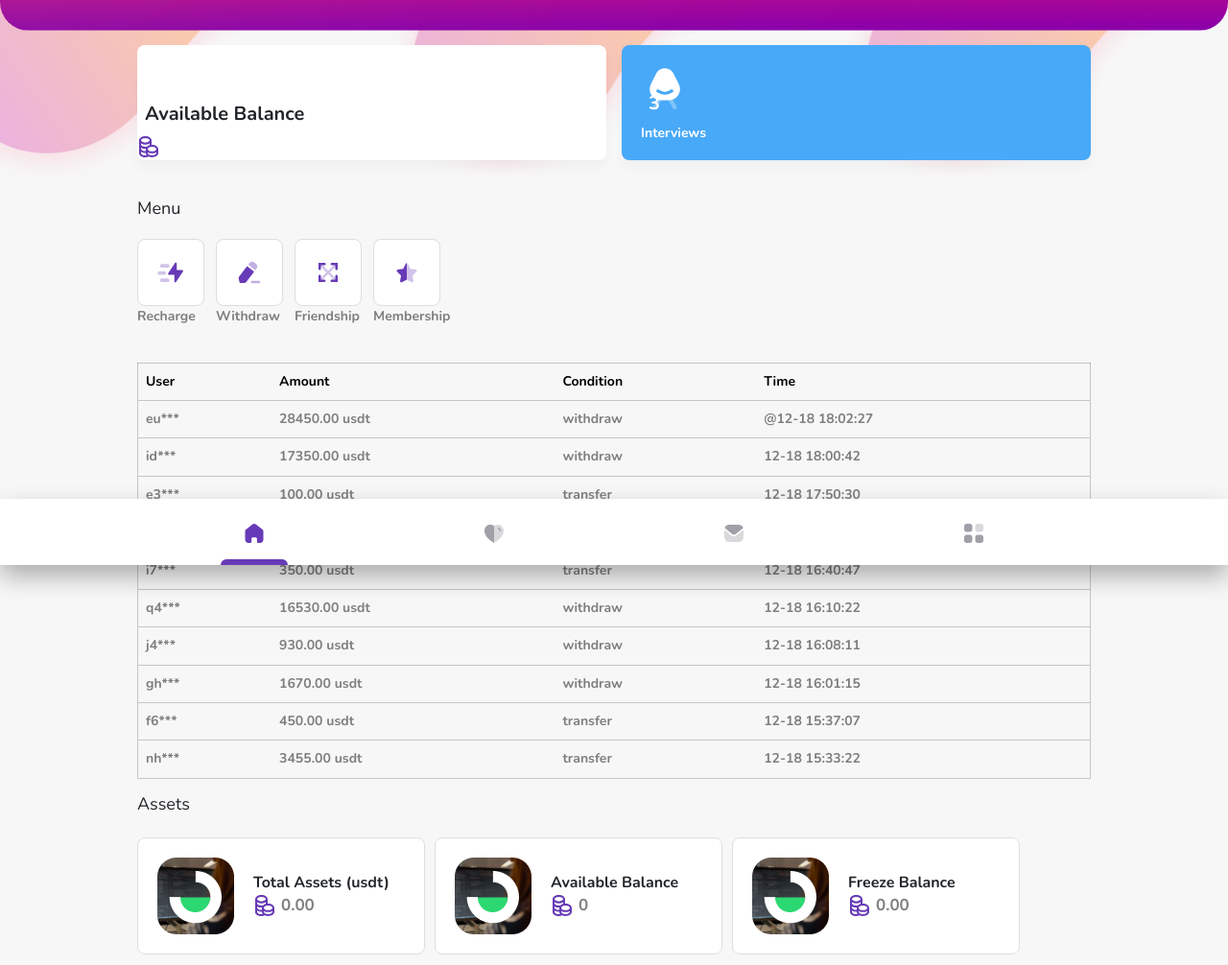
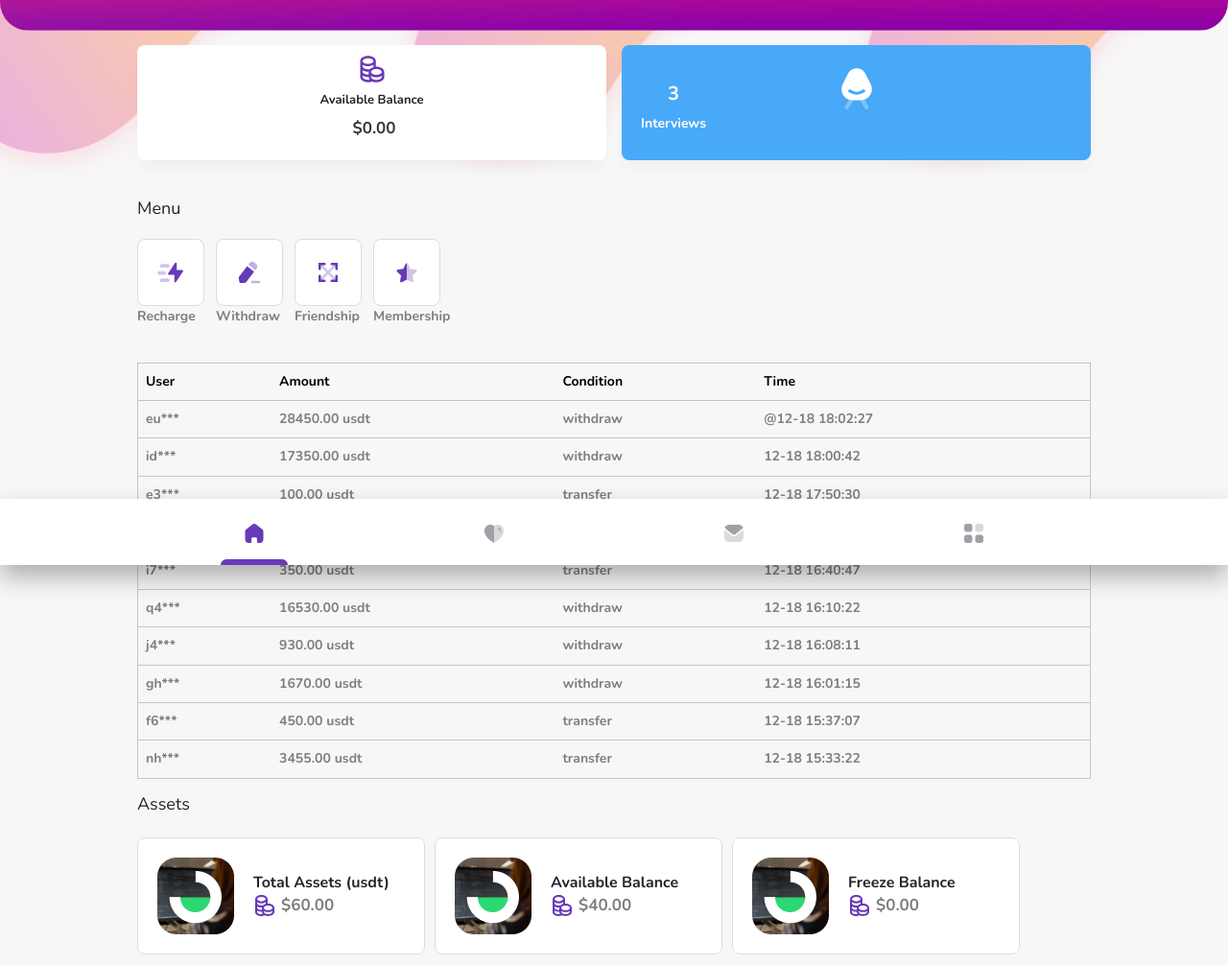
Before and after one commit to Tehssanice/cimbusdt, a plain HTML site: page index.html in a window 1280 px wide. Shown: the part 211-1217 px from the top of the page at 96% size. Drawn offline with nearby package versions, Linux system fonts and the light colour scheme.

Commit message:
updated project
project update

```diff
--- a/index.html
+++ b/index.html
@@ -471,7 +471,8 @@
                 <div class="row m-b20 g-3">
                   <div class="col">
                     <div class="card card-bx card-content">
-                      <!-- <div class="card-body">
+                      <!-- <div class="card-body"> -->
+                      <div class="grid">
                         <!-- <svg
                           xmlns="http://www.w3.org/2000/svg"
                           xmlns:xlink="http://www.w3.org/1999/xlink"
@@ -494,28 +495,36 @@
                               opacity="0.3"
                             />
                           </g>
+                        </svg> -->
+
+                        <svg class="text-primary" width="30" height="50" viewBox="0 0 24 24" fill="none">
+                          <path
+                            d="M8.5 23C9.70017 23.0072 10.8898 22.7761 12 22.32C13.109 22.7799 14.2995 23.0112 15.5 23C19.145 23 22 21.055 22 18.571V14.429C22 11.945 19.145 10 15.5 10C15.331 10 15.165 10.008 15 10.017V5.333C15 2.9 12.145 1 8.5 1C4.855 1 2 2.9 2 5.333V18.667C2 21.1 4.855 23 8.5 23ZM20 18.571C20 19.72 18.152 21 15.5 21C12.848 21 11 19.72 11 18.571V17.646C12.3542 18.4696 13.9153 18.8898 15.5 18.857C17.0847 18.8898 18.6458 18.4696 20 17.646V18.571ZM15.5 12C18.152 12 20 13.28 20 14.429C20 15.578 18.152 16.857 15.5 16.857C12.848 16.857 11 15.577 11 14.429C11 13.281 12.848 12 15.5 12ZM8.5 3C11.152 3 13 4.23 13 5.333C13 6.43601 11.152 7.66701 8.5 7.66701C5.848 7.66701 4 6.43701 4 5.333C4 4.229 5.848 3 8.5 3ZM4 8.48201C5.35986 9.28959 6.91876 9.7001 8.5 9.66701C10.0812 9.7001 11.6401 9.28959 13 8.48201V10.33C11.9102 10.6047 10.9107 11.1586 10.1 11.937C9.57422 12.0508 9.03795 12.1091 8.5 12.111C5.848 12.111 4 10.881 4 9.77801V8.48201ZM4 12.927C5.36015 13.7338 6.91891 14.1439 8.5 14.111C8.678 14.111 8.85 14.089 9.025 14.08C9.0101 14.1958 9.00176 14.3123 9 14.429V16.514C8.832 16.524 8.67 16.556 8.5 16.556C5.848 16.556 4 15.326 4 14.222V12.927ZM4 17.371C5.35986 18.1786 6.91876 18.5891 8.5 18.556C8.668 18.556 8.833 18.543 9 18.535V18.571C9.01431 19.4223 9.34144 20.2385 9.919 20.864C9.45111 20.9524 8.97615 20.9979 8.5 21C5.848 21 4 19.77 4 18.667V17.371Z"
+                            fill="#40189D"
+                          />
                         </svg>
-                        <div class="card-info">
+                        <h6 class="color"><a href="javascript:void(0);">Available Balance</a></h6>
+                        <span class="ms-2 price-item">$0.00</span>
+                      </div>
+
+                      <!-- <div class="card-info">
                           <h4 class="title">Jaro247</h4>
                           <p>You are not yet a VIP member</p>
-                          <!-- <p>(You are not yet a member)</p> -->
+                          <p>(You are not yet a member)</p>
+                        </div> -->
                       <!-- </div> -->
 
-                      <!-- </div> -->
-
-                      <div class="card-info">
-                        <h6 class="title"><a href="javascript:void(0);">Available Balance</a></h6>
+                      <!-- <div class="card-info">
                         <!-- <span class="location">Jakarta, Indonesia</span> -->
-                        <div class="d-flex align-items-center">
+                      <!-- <div class="d-flex align-items-center">
                           <svg class="text-primary" width="24" height="24" viewBox="0 0 24 24" fill="none">
                             <path
                               d="M8.5 23C9.70017 23.0072 10.8898 22.7761 12 22.32C13.109 22.7799 14.2995 23.0112 15.5 23C19.145 23 22 21.055 22 18.571V14.429C22 11.945 19.145 10 15.5 10C15.331 10 15.165 10.008 15 10.017V5.333C15 2.9 12.145 1 8.5 1C4.855 1 2 2.9 2 5.333V18.667C2 21.1 4.855 23 8.5 23ZM20 18.571C20 19.72 18.152 21 15.5 21C12.848 21 11 19.72 11 18.571V17.646C12.3542 18.4696 13.9153 18.8898 15.5 18.857C17.0847 18.8898 18.6458 18.4696 20 17.646V18.571ZM15.5 12C18.152 12 20 13.28 20 14.429C20 15.578 18.152 16.857 15.5 16.857C12.848 16.857 11 15.577 11 14.429C11 13.281 12.848 12 15.5 12ZM8.5 3C11.152 3 13 4.23 13 5.333C13 6.43601 11.152 7.66701 8.5 7.66701C5.848 7.66701 4 6.43701 4 5.333C4 4.229 5.848 3 8.5 3ZM4 8.48201C5.35986 9.28959 6.91876 9.7001 8.5 9.66701C10.0812 9.7001 11.6401 9.28959 13 8.48201V10.33C11.9102 10.6047 10.9107 11.1586 10.1 11.937C9.57422 12.0508 9.03795 12.1091 8.5 12.111C5.848 12.111 4 10.881 4 9.77801V8.48201ZM4 12.927C5.36015 13.7338 6.91891 14.1439 8.5 14.111C8.678 14.111 8.85 14.089 9.025 14.08C9.0101 14.1958 9.00176 14.3123 9 14.429V16.514C8.832 16.524 8.67 16.556 8.5 16.556C5.848 16.556 4 15.326 4 14.222V12.927ZM4 17.371C5.35986 18.1786 6.91876 18.5891 8.5 18.556C8.668 18.556 8.833 18.543 9 18.535V18.571C9.01431 19.4223 9.34144 20.2385 9.919 20.864C9.45111 20.9524 8.97615 20.9979 8.5 21C5.848 21 4 19.77 4 18.667V17.371Z"
                               fill="#40189D"
                             />
                           </svg>
-                          <span class="ms-2 price-item">0</span>
                         </div>
-                      </div>
+                        <!-- </div> -->
                     </div>
                   </div>
                   <div class="col">
@@ -879,7 +888,7 @@
                                     fill="#40189D"
                                   />
                                 </svg>
-                                <span class="ms-2 price-item">0.00</span>
+                                <span class="ms-2 price-item">$60.00</span>
                               </div>
                             </div>
                           </div>
@@ -901,7 +910,7 @@
                                     fill="#40189D"
                                   />
                                 </svg>
-                                <span class="ms-2 price-item">0</span>
+                                <span class="ms-2 price-item">$40.00</span>
                               </div>
                             </div>
                           </div>
@@ -923,7 +932,7 @@
                                     fill="#40189D"
                                   />
                                 </svg>
-                                <span class="ms-2 price-item">0.00</span>
+                                <span class="ms-2 price-item">$0.00</span>
                               </div>
                             </div>
                           </div>
```
Also changed, not shown: assets/css/style.css.
